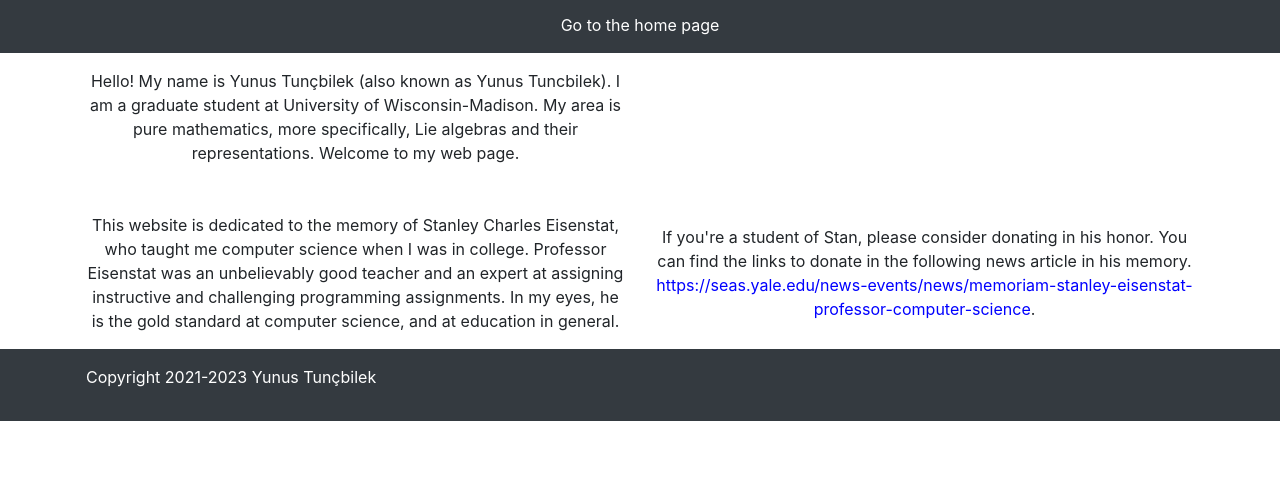
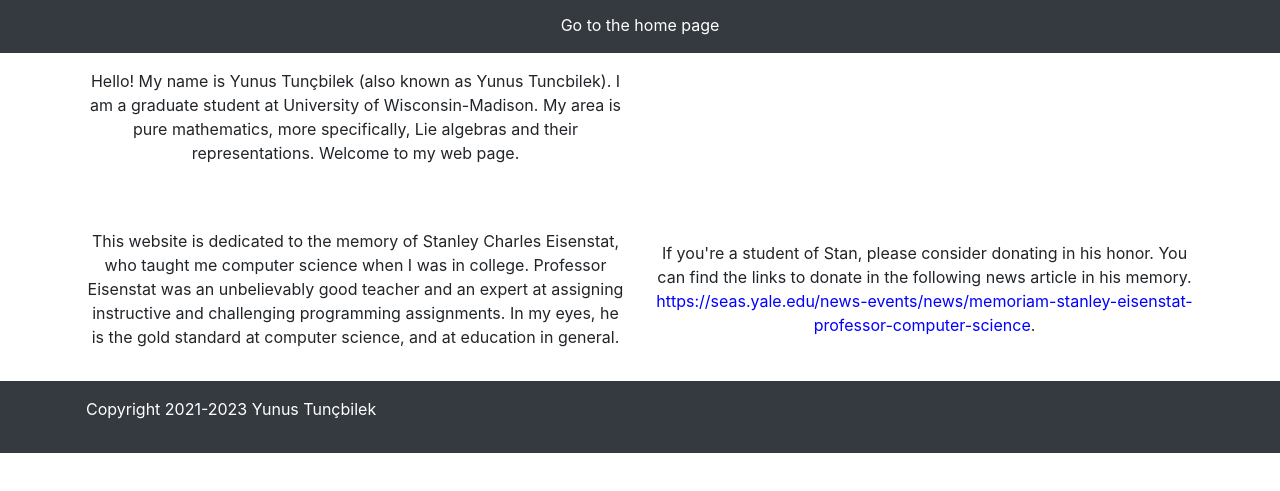
Before and after one commit to NukhetTuncbilek/nukhettuncbilek.github.io, a plain HTML site: page welcome.html in a window 1280 px wide. Shown: the part 99-590 px from the top of the page. Drawn offline with nearby package versions, Linux system fonts and the light colour scheme; no server answers.

Commit message:
stylistic changes

```diff
--- a/welcome.html
+++ b/welcome.html
@@ -84,10 +84,10 @@
 
 <div class="container p-3 text-center">
         <div class="row">
-                <div class="col-md-6 text-center my-auto">
+                <div class="col-md-6 text-center my-auto p-3">
                         This website is dedicated to the memory of Stanley Charles Eisenstat, who taught me computer science when I was in college. Professor Eisenstat was an unbelievably good teacher and an expert at assigning instructive and challenging programming assignments. In my eyes, he is the gold standard at computer science, and at education in general.
                 </div>
-                <div class="col-md-6 text-center my-auto">
+                <div class="col-md-6 text-center my-auto p-3">
                         If you're a student of Stan, please consider donating in his honor. You can find the links to donate in the following news article in his memory. <a href="https://seas.yale.edu/news-events/news/memoriam-stanley-eisenstat-professor-computer-science">https://seas.yale.edu/news-events/news/memoriam-stanley-eisenstat-professor-computer-science</a>.
                 </div>
         </div>
```
